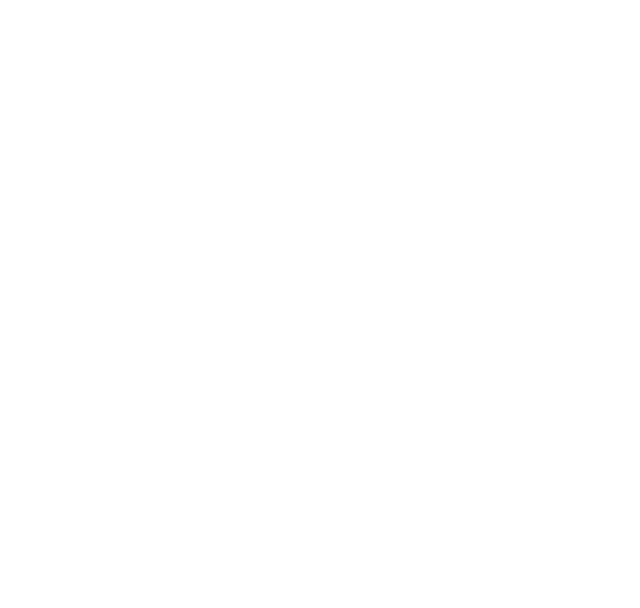
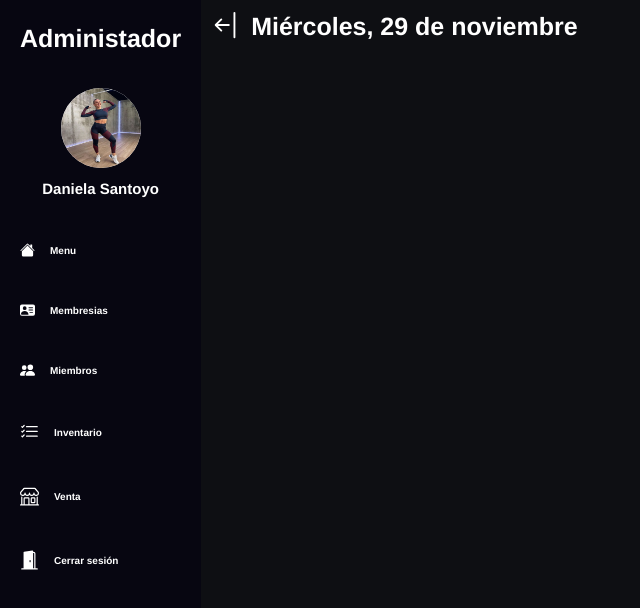
Before and after one commit to CristoferPadilla/flowfitvue, a Vue app: page /products in a window 1280 px wide. Before the commit this address had no page. Shown: the top 608 px of the page, without its empty margins (0-640 px from the left). Built offline with nearby package versions, Linux system fonts and the light colour scheme.

Commit message:
ya jala, solo ponle diseño

```diff
--- a/src/components/ProductList.vue
+++ b/src/components/ProductList.vue
@@ -12,12 +12,11 @@
   </template>
 
   <script>
-  import ProductItem from './ProductItem.vue';  // Asegúrate de importar el componente ProductItem
 
   export default {
+    name: 'ProductList',
     props: ['products'],
     components: {
-      ProductItem,
     },
     data() {
       return {
@@ -43,5 +42,4 @@
   </script>
 
   <style scoped>
-  /* Estilos específicos del componente ProductList.vue */
   </style>
--- a/src/components/shopcards.vue
+++ b/src/components/shopcards.vue
@@ -2,7 +2,7 @@
    <div class="cards-title-container">
     <h2 class="title">Tienda</h2>
     <div class="cards-shop-container">
-        <router-link to="/punto-de-venta" class="card-shop" style="width: 18rem; background-color: rgb(9, 60, 9);">
+        <router-link to="/products" class="card-shop" style="width: 18rem; background-color: rgb(9, 60, 9);">
           <div class="card-body-shop">
             <h5 class="card-title-shop">Punto de venta</h5>
 
--- a/src/router.js
+++ b/src/router.js
@@ -26,7 +26,7 @@
   {
     path: '/shop',
     name: 'shopView',
-    component: ()=> import(/* webpackChunk*/ './view/products.vue'),
+    component: ()=> import(/* webpackChunk*/ './view/shop.vue'),
 
   },
   {
@@ -36,8 +36,8 @@
 
   },
   {
-    path: '/punto-de-venta',
-    name: 'Tienda',
+    path: '/products',
+    name: 'productsView',
     component: ()=> import(/* webpackChunk*/ './view/products.vue'),
 
   }
--- /dev/null
+++ b/src/view/products.vue
@@ -0,0 +1,30 @@
+
+<template>
+    <div id="app">
+      <div class="app">
+        <Navbar />
+      </div>
+      <div id="content">
+        <Header/>
+        <productList>></productList>
+      </div>
+      </div>
+  </template>
+
+  <script>
+
+  import Navbar from '@/components/CustomNav.vue'
+    import Header from '@/components/header.vue'
+    import productList from '@/components/ProductList.vue'
+    import '@/css/style.css'
+
+
+    export default {
+    name: 'membersView',
+    components: {
+      Navbar,
+      Header,
+      productList
+    }
+    }
+  </script>
```
